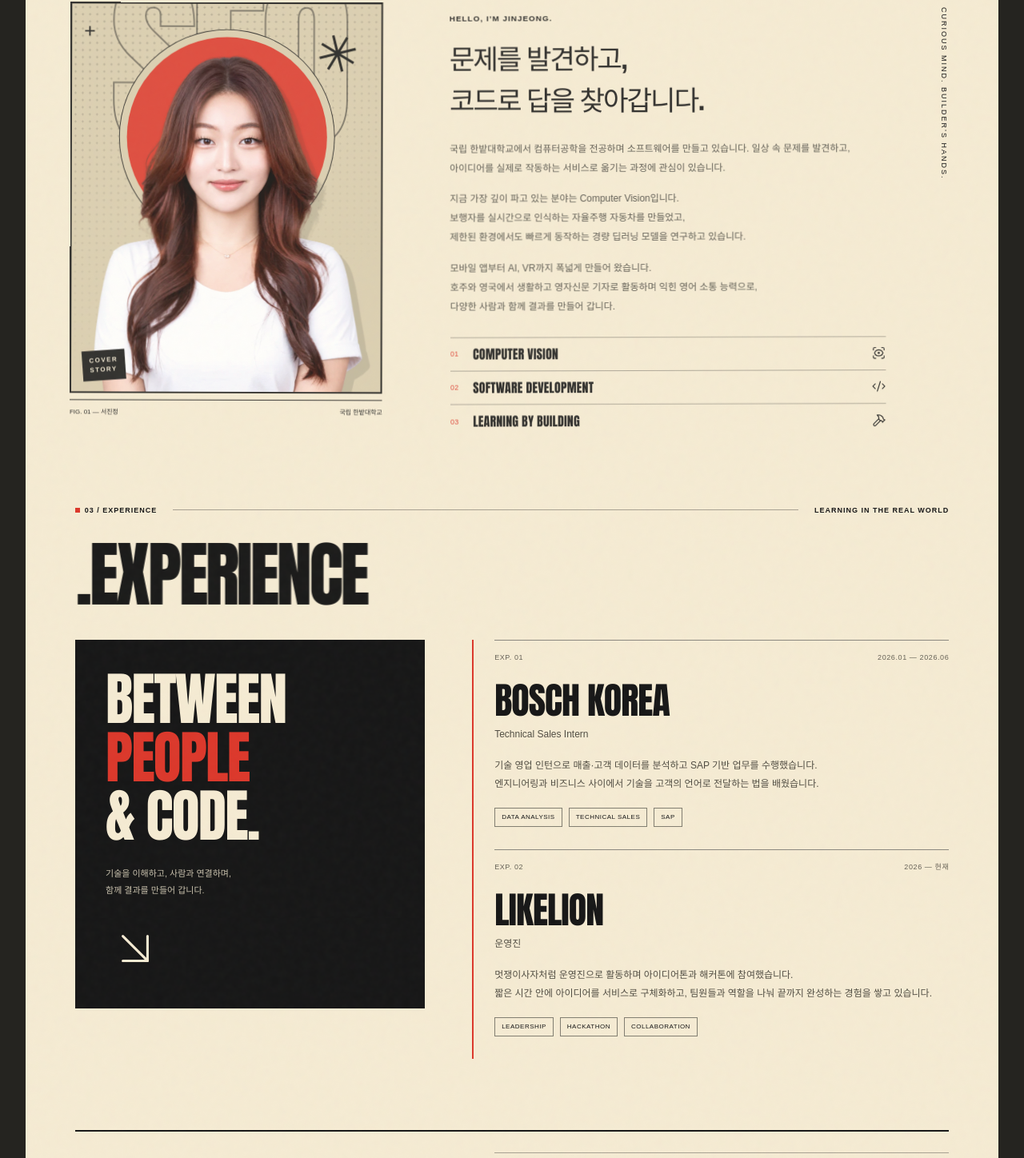
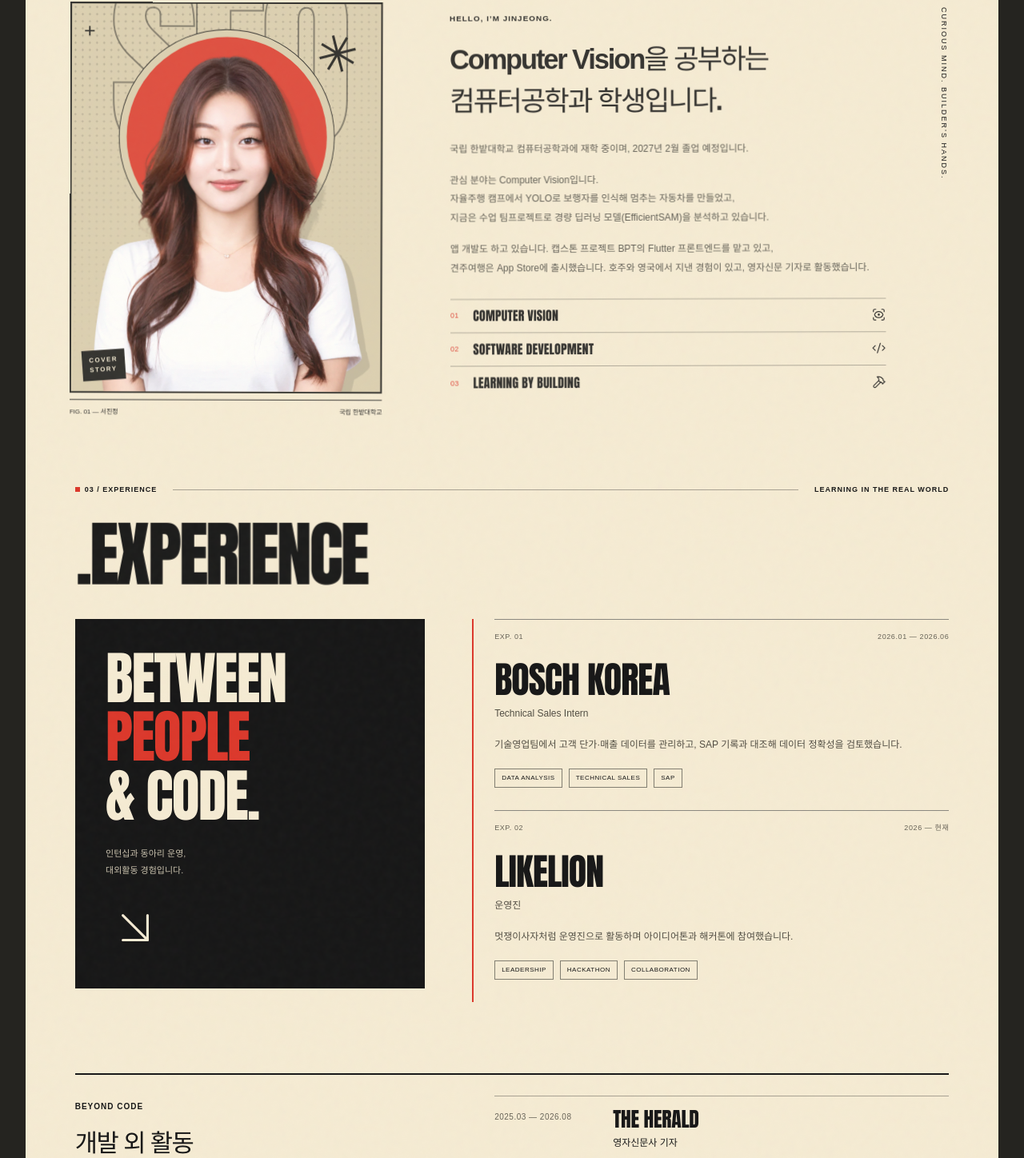
Before and after one commit to improvv/portfolio, a React (Vite) app: page /#/ in a window 1280 px wide. Shown: the part 1301-2749 px from the top of the page at 80% size. Built offline with nearby package versions, Linux system fonts and the light colour scheme.

Commit message:
fix: 과장된 문구를 사실 위주의 담백한 문장으로 교체

```diff
--- a/src/components/Contact.tsx
+++ b/src/components/Contact.tsx
@@ -86,9 +86,9 @@ export default function Contact() {
       <Reveal variant="zoom">
         <div className="contact-intro">
           <p>
-            새로운 문제, 새로운 가능성.
+            채용이나 프로젝트 관련 연락은
             <br />
-            함께 만들어 갈 이야기를 기다립니다.
+            이메일로 부탁드립니다.
           </p>
           <motion.span
             className="asterisk"
--- a/src/components/Home.tsx
+++ b/src/components/Home.tsx
@@ -74,7 +74,7 @@ function Hero() {
         <motion.div className="hero-cover" style={{ opacity: coverOpacity }}>
           <div className="cover-meta">
             <span>COMPUTER ENGINEERING</span>
-            <span>대학생 개발자의 기록</span>
+            <span>한밭대학교 컴퓨터공학과</span>
           </div>
           <h1 id="hero-heading" tabIndex={-1}>
             <motion.span
@@ -183,7 +183,7 @@ function Hero() {
         </motion.aside>
       </div>
       <div className="hero-foot">
-        <p>생각을 코드로, 코드를 경험으로.</p>
+        <p>Computer Vision과 앱 개발을 공부합니다.</p>
         <Link to="/#works">
           EXPLORE THE WORK{" "}
           <ArrowDown className="scroll-arrow" size={16} aria-hidden="true" />
@@ -422,9 +422,9 @@ function Experience() {
             <br />& CODE.
           </span>
           <p>
-            기술을 이해하고, 사람과 연결하며,
+            인턴십과 동아리 운영,
             <br />
-            함께 결과를 만들어 갑니다.
+            대외활동 경험입니다.
           </p>
           <ArrowDownRight size={74} strokeWidth={1} aria-hidden="true" />
         </Reveal>
@@ -458,11 +458,7 @@ function Experience() {
       <div className="beyond-code">
         <Reveal className="beyond-heading">
           <span className="eyebrow">BEYOND CODE</span>
-          <h3>
-            언어와 사람 사이에서
-            <br />
-            쌓아 온 경험.
-          </h3>
+          <h3>개발 외 활동</h3>
         </Reveal>
         <div className="beyond-list">
           {beyondCode.map((item, index) => (
@@ -509,8 +505,7 @@ function ResearchSection() {
           <SplitText text="NOTES" className="red-text" delay={0.25} />
         </h2>
         <p className="research-note">
-          지금 가장 깊이 파고 있는 질문들. 수업 팀프로젝트에서 출발해, 직접
-          실험하고 분석하며 답을 찾아가고 있습니다.
+          전공 수업 팀프로젝트로 진행 중인 연구입니다.
         </p>
       </Reveal>
       <div className="research-list">
@@ -578,9 +573,9 @@ function Works() {
         <div className="works-intro">
           <ArrowDownRight size={58} strokeWidth={1.25} aria-hidden="true" />
           <p>
-            아이디어가 실제 경험이 되기까지.
+            캡스톤, 수업, 개인 프로젝트로
             <br />
-            직접 만들고, 부딪히고, 배운 프로젝트들.
+            만든 작업물입니다.
           </p>
           <span>2026 PORTFOLIO / PROJECT ARCHIVE</span>
         </div>
@@ -692,9 +687,7 @@ function Skills() {
           <SplitText text=".TECHNICAL" />{" "}
           <SplitText text="SKILLS" className="red-text" delay={0.3} />
         </h2>
-        <p className="skills-note">
-          숫자보다, 무엇을 만들었는지로 이야기합니다.
-        </p>
+        <p className="skills-note">기술마다 사용한 프로젝트를 연결했습니다.</p>
       </Reveal>
       <div className="skills-grid">
         {skillGroups.map((group, index) => (
--- a/src/data/portfolio.ts
+++ b/src/data/portfolio.ts
@@ -69,11 +69,11 @@ export const profile = {
   university: "국립 한밭대학교",
   major: "컴퓨터공학",
   portrait: "images/profile.webp" as string | null,
-  introduction: "문제를 발견하고, 코드로 답을 찾아갑니다.",
+  introduction: "Computer Vision을 공부하는 컴퓨터공학과 학생입니다.",
   paragraphs: [
-    "국립 한밭대학교에서 컴퓨터공학을 전공하며 소프트웨어를 만들고 있습니다. 일상 속 문제를 발견하고, 아이디어를 실제로 작동하는 서비스로 옮기는 과정에 관심이 있습니다.",
-    "지금 가장 깊이 파고 있는 분야는 Computer Vision입니다. 보행자를 실시간으로 인식하는 자율주행 자동차를 만들었고, 제한된 환경에서도 빠르게 동작하는 경량 딥러닝 모델을 연구하고 있습니다.",
-    "모바일 앱부터 AI, VR까지 폭넓게 만들어 왔습니다. 호주와 영국에서 생활하고 영자신문 기자로 활동하며 익힌 영어 소통 능력으로, 다양한 사람과 함께 결과를 만들어 갑니다.",
+    "국립 한밭대학교 컴퓨터공학과에 재학 중이며, 2027년 2월 졸업 예정입니다.",
+    "관심 분야는 Computer Vision입니다. 자율주행 캠프에서 YOLO로 보행자를 인식해 멈추는 자동차를 만들었고, 지금은 수업 팀프로젝트로 경량 딥러닝 모델(EfficientSAM)을 분석하고 있습니다.",
+    "앱 개발도 하고 있습니다. 캡스톤 프로젝트 BPT의 Flutter 프론트엔드를 맡고 있고, 견주여행은 App Store에 출시했습니다. 호주와 영국에서 지낸 경험이 있고, 영자신문 기자로 활동했습니다.",
   ],
   keywords: ["COMPUTER VISION", "SOFTWARE DEVELOPMENT", "LEARNING BY BUILDING"],
 };
@@ -95,7 +95,7 @@ export const experiences: Experience[] = [
     role: "Technical Sales Intern",
     period: "2026.01 — 2026.06",
     description:
-      "기술 영업 인턴으로 매출·고객 데이터를 분석하고 SAP 기반 업무를 수행했습니다. 엔지니어링과 비즈니스 사이에서 기술을 고객의 언어로 전달하는 법을 배웠습니다.",
+      "기술영업팀에서 고객 단가·매출 데이터를 관리하고, SAP 기록과 대조해 데이터 정확성을 검토했습니다.",
     tags: ["DATA ANALYSIS", "TECHNICAL SALES", "SAP"],
   },
   {
@@ -103,7 +103,7 @@ export const experiences: Experience[] = [
     role: "운영진",
     period: "2026 — 현재",
     description:
-      "멋쟁이사자처럼 운영진으로 활동하며 아이디어톤과 해커톤에 참여했습니다. 짧은 시간 안에 아이디어를 서비스로 구체화하고, 팀원들과 역할을 나눠 끝까지 완성하는 경험을 쌓고 있습니다.",
+      "멋쟁이사자처럼 운영진으로 활동하며 아이디어톤과 해커톤에 참여했습니다.",
     tags: ["LEADERSHIP", "HACKATHON", "COLLABORATION"],
   },
 ];
@@ -291,7 +291,7 @@ export const projects: Project[] = [
       "RhythmMaMa는 Meta Quest 3에서 플레이하는 요리 리듬게임입니다. 음악의 박자에 맞춰 재료를 썰고, 굽고, 쌓아서 샌드위치를 완성한 뒤 손님에게 서빙합니다. 동작한 타이밍이 박자와 얼마나 맞았는지에 따라 Perfect·Good·Bad로 판정합니다. 국립한밭대학교 인간과 컴퓨터 상호작용 수업(이정 교수)의 4인 팀 프로젝트로, 2026년 9월부터 진행하고 있습니다.",
     details: projectDetails({
       "Problem & Motivation":
-        "VR에서는 손동작 자체가 입력이 됩니다. 썰기·뒤집기·쌓기처럼 누구에게나 익숙한 요리 동작을 리듬 게임과 결합하면, 별도의 학습 없이도 몸으로 자연스럽게 즐길 수 있는 상호작용을 만들 수 있다고 보았습니다.",
+        "VR에서는 손동작이 곧 입력입니다. 썰기·뒤집기·쌓기 같은 익숙한 요리 동작을 리듬 게임의 입력으로 쓰면, 따로 조작법을 배우지 않아도 플레이할 수 있다고 봤습니다.",
       "My Role": [
         "PM — 4주 개발 계획·역할별 주차 체크리스트·Git 규칙 수립과 주간 회의 운영",
         "Rhythm 담당 — 음악과 박자에 관한 시스템 전체",
@@ -402,7 +402,7 @@ export const projects: Project[] = [
     },
     repository: null,
     overview:
-      "견주여행은 반려견과 함께 경주를 여행하는 보호자를 위한 모바일 앱입니다. 반려견 정보에 맞춘 여행 코스를 추천하고, 지도와 일정, 도보 경로, 관광지 도착 스탬프로 여행 전 과정을 함께합니다. 2026년 6월부터 프론트엔드를 맡아 개발했고, TestFlight 베타 테스트를 거쳐 App Store에 출시했습니다.",
+      "견주여행은 반려견과 함께 경주를 여행하는 보호자를 위한 모바일 앱입니다. 반려견 정보에 맞춘 여행 코스 추천, 지도, 일정, 도보 경로, 관광지 도착 스탬프 기능이 있습니다. 2026년 6월부터 프론트엔드를 맡아 개발했고, TestFlight 베타 테스트를 거쳐 App Store에 출시했습니다.",
     details: projectDetails({
       "Problem & Motivation":
         "반려견과 여행을 떠나려면 동반 가능한 장소를 일일이 찾아봐야 하고, 반려견의 크기나 성향까지 고려하기는 더 어렵습니다. 경주를 찾는 보호자가 반려견과 함께 갈 수 있는 코스를 한 번에 추천받고, 여행하는 동안의 기록까지 남길 수 있도록 하고자 했습니다.",
@@ -457,7 +457,7 @@ export const projects: Project[] = [
       "한밭 자율주행 캠프에서 진행한 프로젝트입니다. 라즈베리파이를 탑재한 소형 자율주행 자동차에 카메라와 라이다를 달고, 캠프 실습 코드를 바탕으로 보행자(노인)를 실시간으로 인식하면 스스로 멈추는 기능을 구현했습니다. 캠프에서 금상을 받았습니다.",
     details: projectDetails({
       "Problem & Motivation":
-        "고령 보행자는 차량을 피하는 반응이 느려 교통사고에 더 취약합니다. 자동차가 스스로 보행자를 알아보고 먼저 멈출 수 있다면 사고를 줄일 수 있다고 생각했습니다.",
+        "고령 보행자는 차량을 피하는 반응이 느려 교통사고에 취약합니다. 차량이 보행자를 인식하면 먼저 멈추도록 만드는 것을 목표로 했습니다.",
       "My Role": [
         "PM — 아이디어 기획, 일정·역할 분담 등 팀 운영 총괄",
         "캠프 실습 코드를 바탕으로 보행자 인식과 정지 동작을 조합해 프로젝트 주제에 맞게 구현",
@@ -500,7 +500,7 @@ export const projects: Project[] = [
       "MorseLingo는 웹캠으로 눈 깜빡임을 인식해, 짧게 감으면 점·길게 감으면 선으로 한글 모스부호를 입력하며 연습하는 프로젝트입니다. 장기 목표는 듀오링고처럼 단계별로 배우는 학습 서비스이며, 현재는 macOS에서 동작하는 Python 웹캠 프로토타입입니다. 2026년 10월에 혼자 기획하고 개발했습니다.",
     details: projectDetails({
       "Problem & Motivation":
-        "모스부호는 짧은 신호와 긴 신호만으로 의사를 전달할 수 있는 단순하고 강력한 언어입니다. 눈 깜빡임을 입력으로 삼으면 손을 쓰지 않고도 모스부호를 배우고 전달할 수 있다는 점에 주목해, 한글 모스부호를 눈으로 연습하는 도구를 만들었습니다.",
+        "모스부호는 짧은 신호와 긴 신호 두 가지로 입력할 수 있습니다. 눈 깜빡임의 길이로 점과 선을 구분하면 손을 쓰지 않고도 입력할 수 있어서, 한글 모스부호를 눈으로 연습하는 도구를 만들었습니다.",
       "My Role": [
         "1인 개인 프로젝트 — 기획부터 구현, 문서화까지 전 과정 담당",
         "MediaPipe Face Landmarker 기반 눈 랜드마크 추정과 EAR(Eye Aspect Ratio) 계산",
@@ -540,7 +540,7 @@ export const education = {
   institution: "HANBAT NATIONAL UNIVERSITY",
   major: "Computer Engineering",
   description:
-    "국립 한밭대학교 · 컴퓨터공학 전공. Computer Vision과 AI를 중심으로 경량 딥러닝, 자연어처리, 인간과 컴퓨터 상호작용, 네트워크 보안까지 폭넓게 공부하고 있습니다.",
+    "국립 한밭대학교 · 컴퓨터공학 전공. Computer Vision, 자연어처리, 사물인터넷, 인간과 컴퓨터 상호작용 수업을 듣고 있습니다.",
   period: null as string | null,
   graduation: "2027.02" as string | null, // 졸업 예정
   gpa: "4.12 / 4.5" as string | null,
```
